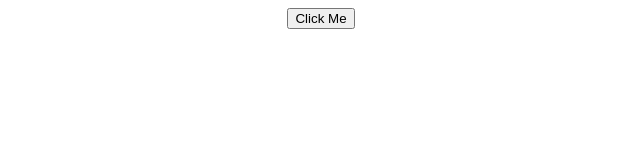
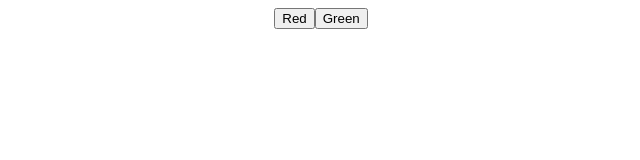
Before and after one commit to Srinu1706/React_Prep, a React (Vite) app in the folder Bandaru_React/: page / in a window 1280 px wide. Shown: the top 160 px of the page, without its empty margins (319-959 px from the left). Built offline with nearby package versions, Linux system fonts and the light colour scheme.

Commit message:
passed aurgments to the functions and learned  onClick

```diff
--- /dev/null
+++ b/Bandaru_React/src/Event_Handling/OnClick_passingAurg.jsx
@@ -0,0 +1,19 @@
+import React from 'react'
+import { useState } from 'react'
+const OnClick_passingAurg = () => {
+    const [color,setColor]=useState("");
+    const handleClick=(color)=>{
+        console.log(color)
+        setColor(color);
+    }
+  return (
+    <div>
+      <button onClick={()=>{handleClick("Red")}}>Red</button>
+      <button onClick={()=>{handleClick("Green")}}>Green</button>
+      <h1>{color}</h1>
+    </div>
+  )
+}
+
+export default OnClick_passingAurg
+// <button onClick={handleClick("Red")}> then function runs immediately when page loads. To avoid this we use arrow function and pass the function as a callback.
--- a/Bandaru_React/src/main.jsx
+++ b/Bandaru_React/src/main.jsx
@@ -4,11 +4,13 @@ import './index.css'
 import App from './App.jsx'
 import Home from './Assignment2/Home.jsx'
 import OnClick from './Event_Handling/OnClick.jsx'
+import OnClick_passingAurg from './Event_Handling/OnClick_passingAurg.jsx'
 
 createRoot(document.getElementById('root')).render(
   <StrictMode>
     {/* <App /> */}
     {/* <Home /> */}
-    <OnClick />
+    {/* <OnClick /> */}
+    <OnClick_passingAurg />
   </StrictMode>,
 )
```
